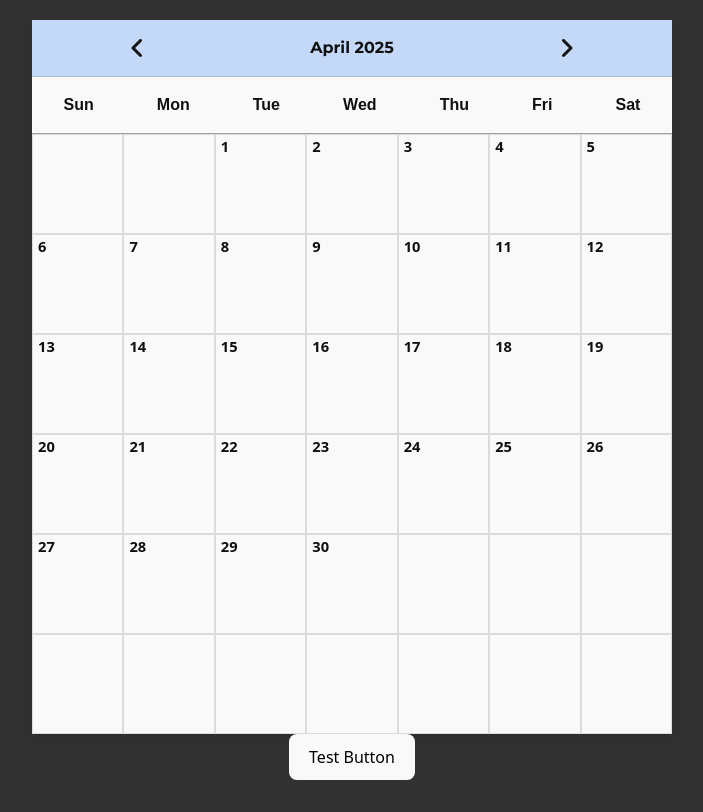
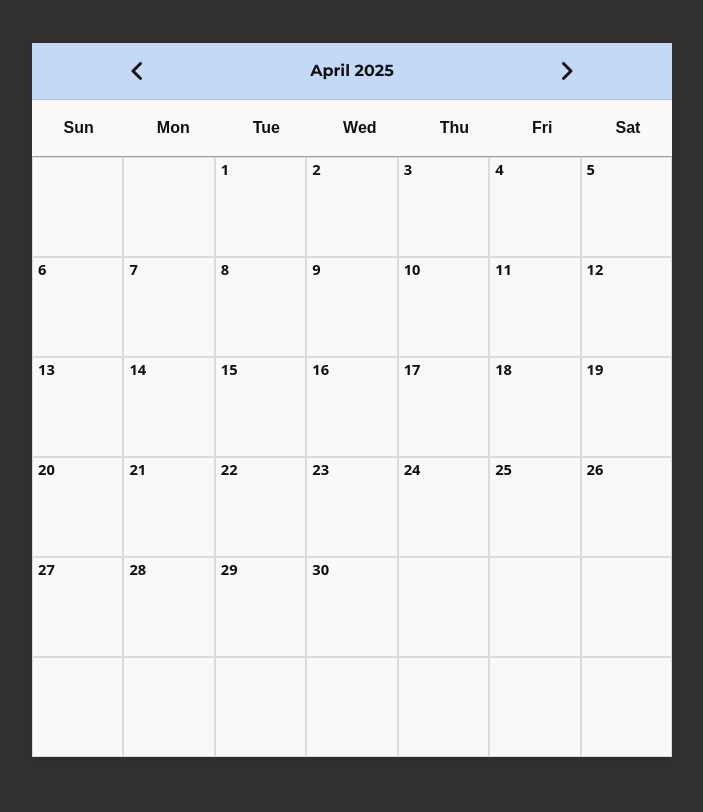
Before and after one commit to jsu-on-the-web/event-calendar, a React (Vite) app in the folder front-end/: page / in a window 1280 px wide. Shown: the whole page, without its empty margins (288-991 px from the left). Built offline with nearby package versions, Linux system fonts and the light colour scheme; a web font is replaced by a local one.

Commit message:
Removing test button

```diff
--- a/front-end/src/App.tsx
+++ b/front-end/src/App.tsx
@@ -4,7 +4,7 @@ import Modal from './components/Modal'
 import { useModal } from './contexts/ModalContext';
 
 function App() {
-  const { showModal, openModal, closeModal } = useModal();
+  const { showModal, closeModal } = useModal();
   return (
     <>
       {/* <body>
@@ -12,13 +12,6 @@ function App() {
       </body> */}
         <Calendar />
         {showModal && (<Modal children={<p>Hello world!</p>} onClose={closeModal} />)}
-
-        <button
-          className="px-4 py-2 font-semibold text-black bg-blue-500 rounded open-modal-button hover:bg-blue-600 focus:outline-none focus:ring-2 focus:ring-blue-300"
-          onClick={openModal}
-        >
-          Test Button
-        </button>
     </>
   )
 }
```
